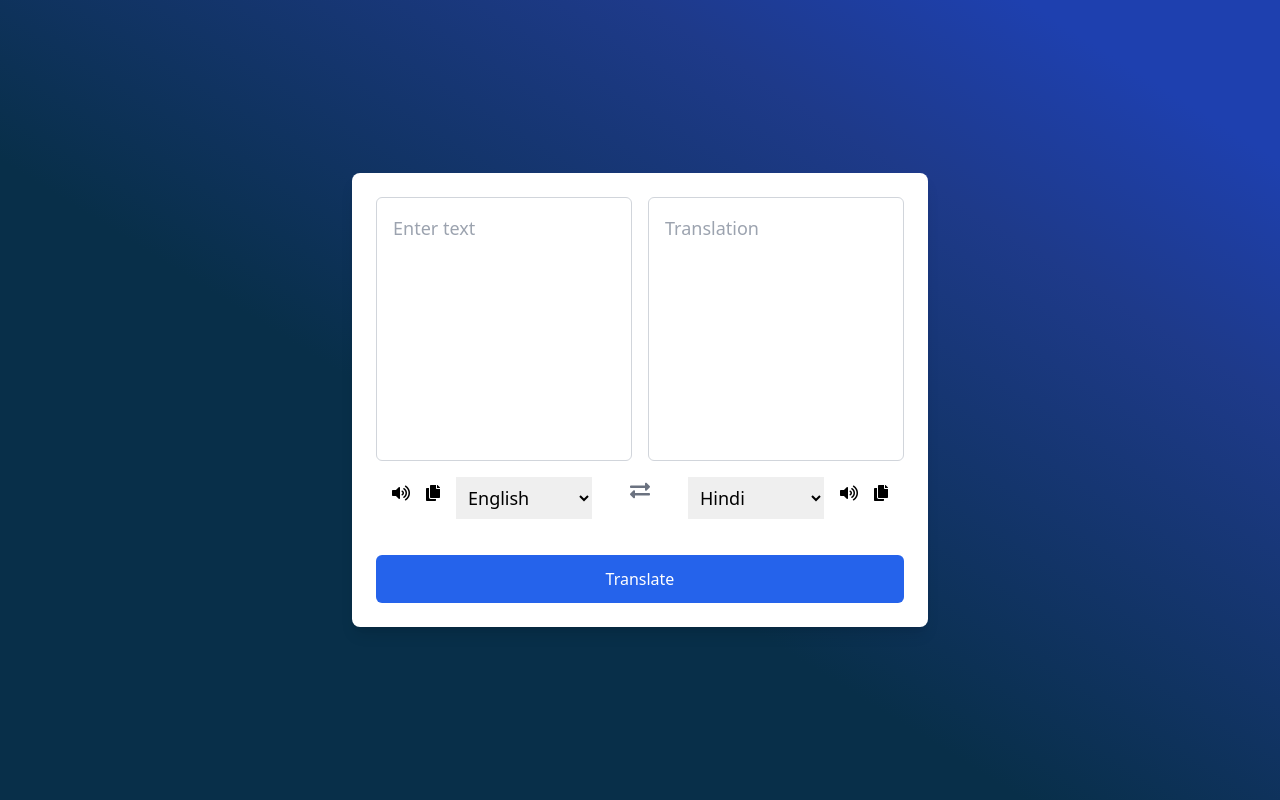
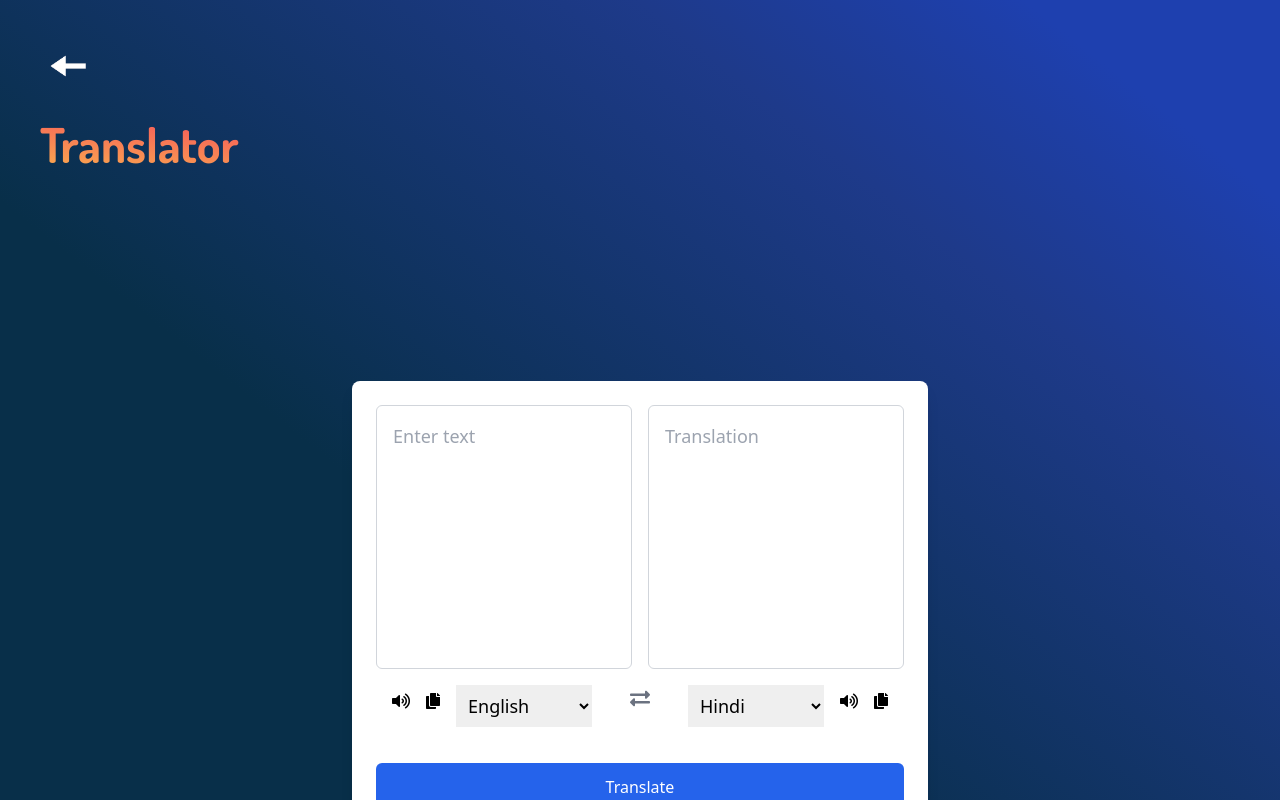
Before and after one commit to gbgaurav007/Fruit.ai, a React (Vite) app in the folder frontend/: page /translator in a window 1280 px wide. Shown: the top 800 px of the page. Built offline with nearby package versions, Linux system fonts and the light colour scheme; what react-chatbot-kit would draw is missing.

Commit message:
Updated Translator.jsx

```diff
--- a/frontend/src/components/Translator/Translator.jsx
+++ b/frontend/src/components/Translator/Translator.jsx
@@ -5,6 +5,7 @@ import IconControls from "./icon-controls";
 import ExchangeButton from "./ExchangeButton";
 import TranslateButton from "./TranslateButton";
 import { translateText } from "../../hooks/useTranslator";
+import { Link } from 'react-router-dom';
 
 function Translator() {
     const [fromText, setFromText] = useState("");
@@ -40,11 +41,25 @@ function Translator() {
     };
 
     return (
-        <div className="bg-gradient-to-tr from-sky-950 from-40% via-blue-900 via-75% to-blue-800 to-90%">
+        <div className="bg-gradient-to-tr from-sky-950 from-40% via-blue-900 via-75% to-blue-800 to-90% flex flex-col">
+
+            <div className="absolute md:top-12 md:left-12 top-4 left-6 hover:scale-110">
+                <Link to="/home" className='flex flex-row'>
+                    <img
+                        src='back.png'
+                        alt="Back"
+                        className="md:w-10 md:h-9 w-8 h-7"
+                    />
+                </Link>
+            </div>
+
+            <div className="p-10 mt-20 font-dosis md:text-5xl text-4xl font-bold text-transparent bg-gradient-to-tr bg-clip-text from-yellow-300 via-rose-500 to-red-600">
+                Translator
+            </div>
+
             <div className="flex items-center justify-center min-h-screen p-5">
                 <div className="w-full bg-white p-6 shadow-lg rounded-lg max-w-xl">
                     <div className="flex flex-col sm:flex-row justify-between space-y-4 sm:space-y-0 sm:space-x-4">
-                    {/* Left Text Area (From Text) */}
                         <div className="border border-gray-300 rounded-md w-full sm:w-1/2">
                             <TextArea
                             value={fromText}
@@ -54,7 +69,6 @@ function Translator() {
                         />
                         </div>
 
-                    {/* Right Text Area (To Text) */}
                         <div className="border border-gray-300 rounded-md w-full sm:w-1/2">
                             <TextArea
                             value={toText}
@@ -66,28 +80,21 @@ function Translator() {
                     </div>
 
                     <div className="flex justify-between p-4">
-                    {/* Language Selectors and Icons (Left Side) */}
                         <div className="flex flex-col sm:flex-row items-center sm:items-start sm:space-x-4 sm:mb-0">
-                        {/* Hide Icons on Mobile */}
                             <div className="hidden sm:flex space-x-4 mt-2">
                                 <IconControls onCopy={handleCopy} onSpeak={handleSpeak} id="from" />
                             </div>
-                        {/* Scrollable Language Select on Mobile */}
                             <div className="flex-1 overflow-x-scroll whitespace-nowrap">
                                 <LanguageSelect selectedLanguage={fromLang} onChange={(e) => setFromLang(e.target.value)} />
                             </div>
                         </div>
 
-                    {/* Exchange Button */}
                         <ExchangeButton onClick={handleExchange} />
 
-                    {/* Language Selectors and Icons (Right Side) */}
                         <div className="flex flex-col sm:flex-row items-center sm:items-start sm:space-x-4 sm:mb-0">
-                        {/* Scrollable Language Select on Mobile */}
                             <div className="flex-1 overflow-x-scroll whitespace-nowrap">
                                 <LanguageSelect selectedLanguage={toLang} onChange={(e) => setToLang(e.target.value)} />
                             </div>
-                        {/* Hide Icons on Mobile */}
                             <div className="hidden sm:flex space-x-4 mt-2">
                                 <IconControls onCopy={handleCopy} onSpeak={handleSpeak} id="to" />
                             </div>
```
Lines whose indentation alone changed are shown as unchanged.
